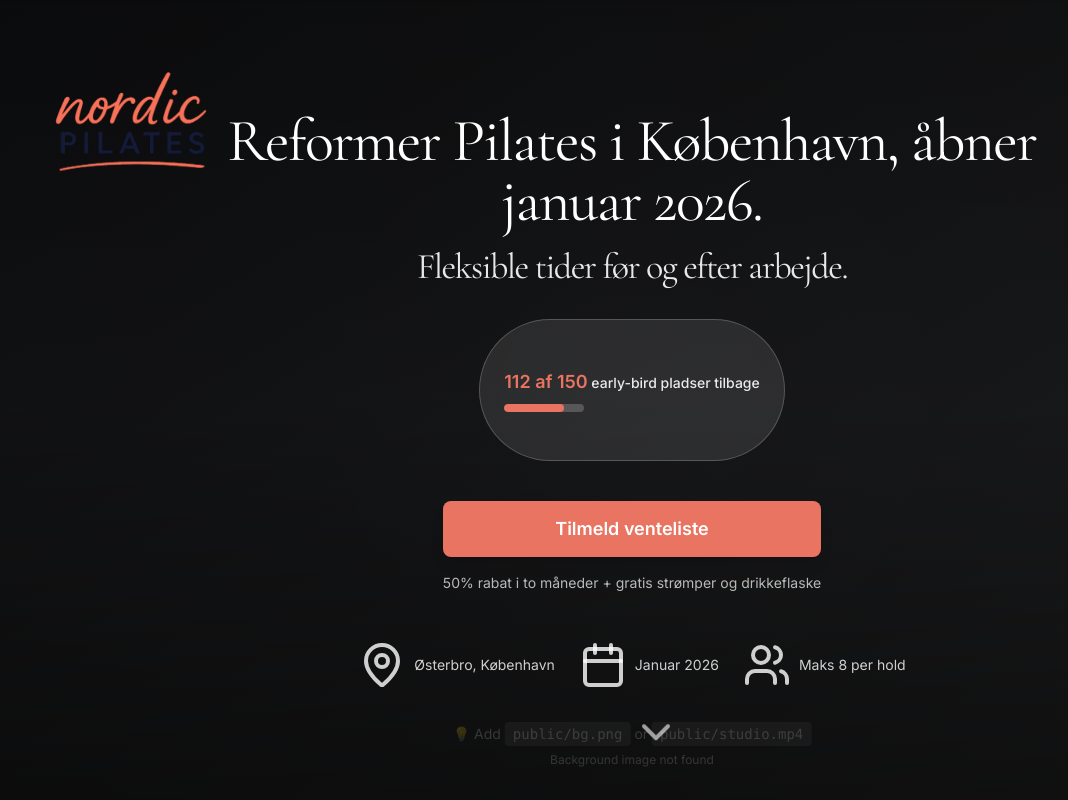
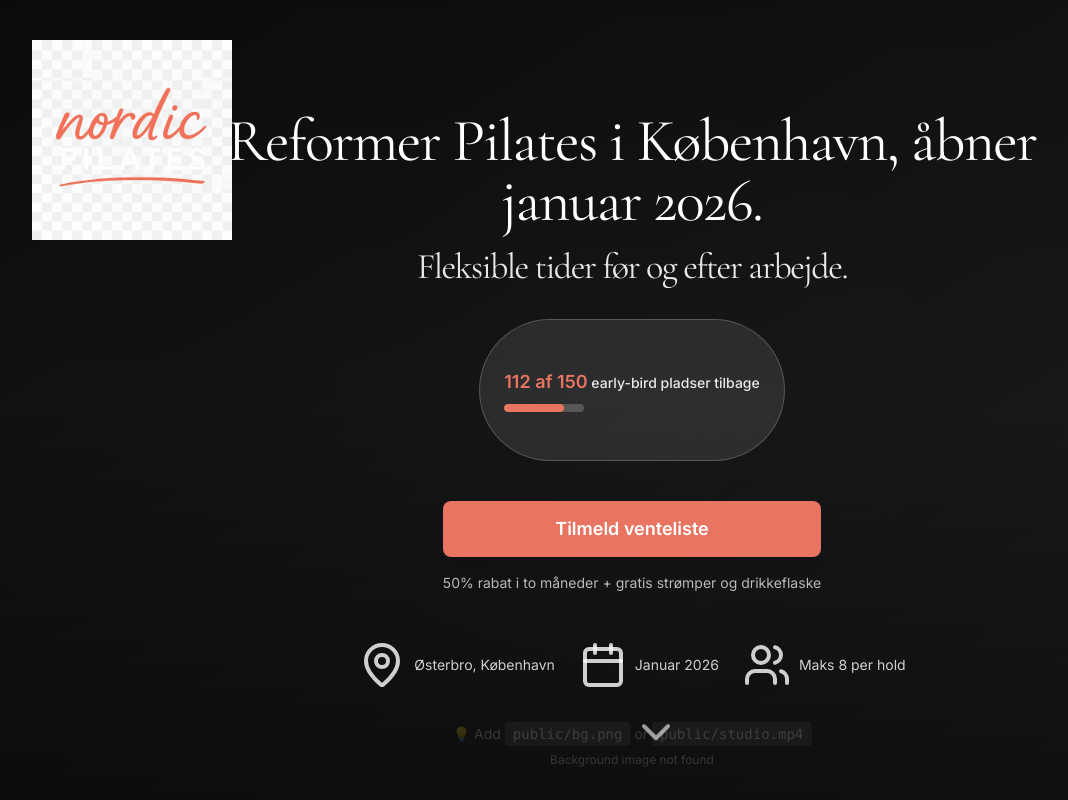
Before and after one commit to YouEx/nordicpilates, a Next.js app: page / in a window 1280 px wide. Shown: the top 800 px of the page, without its empty margins (8-1076 px from the left). Built offline with nearby package versions, Linux system fonts and the light colour scheme; no server answers.

Commit message:
Brug nordicwhite.png logo i hero, behold nordic.png i sticky header

```diff
--- a/app/page.tsx
+++ b/app/page.tsx
@@ -56,7 +56,14 @@ export default function Home() {
 
         {/* Logo in top-left corner */}
         <div className="absolute top-24 left-24 md:top-32 md:left-32 lg:top-40 lg:left-40 z-20 animate-fadeIn" style={{ animationDelay: '0.2s', opacity: 0 }}>
-          <Logo size="lg" />
+          <Image
+            src="/nordicwhite.png"
+            alt="Nordic Pilates"
+            width={200}
+            height={133}
+            priority
+            className="object-contain"
+          />
         </div>
 
         {/* Content Overlay */}
```
Also changed, not shown: public/nordicwhite.png (added).
